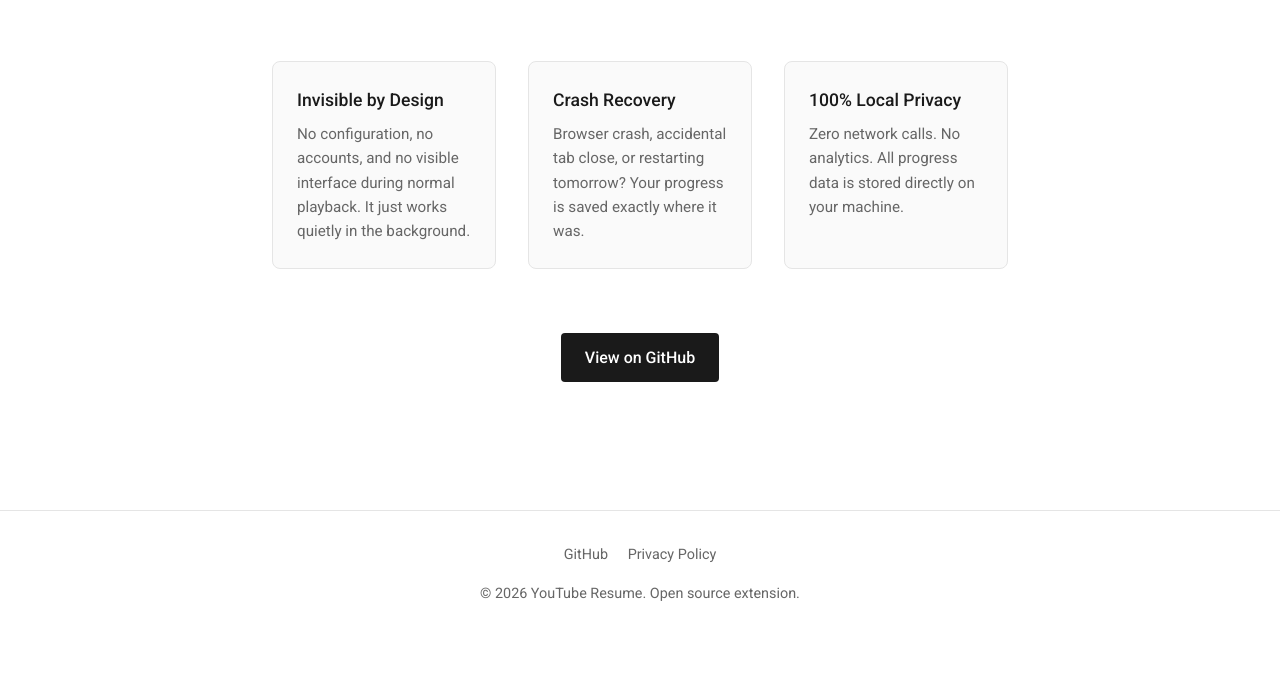
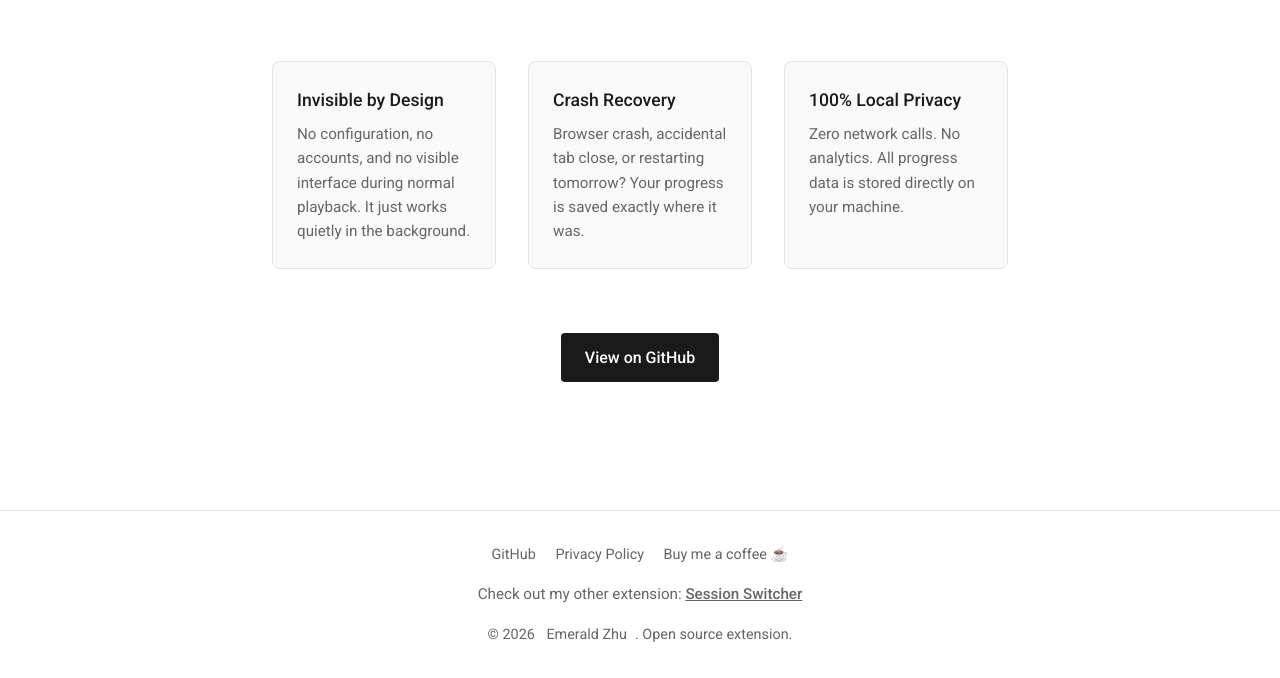
Before and after one commit to EmeraldZhu/youtube-resume-site, a plain HTML site: page index.html in a window 1280 px wide. Shown: the part 219-897 px from the top of the page. Before the commit the page ends 856 px from the top, so only its background shows below. Drawn offline with Linux system fonts and the light colour scheme.

Commit message:
Add links and favicon to homepage and privacy page

```diff
--- a/index.html
+++ b/index.html
@@ -168,6 +168,17 @@
             margin-bottom: 1rem;
         }
 
+        .cross-promo {
+            margin-bottom: 1rem;
+            font-size: 0.95rem;
+        }
+
+        .cross-promo a {
+            font-weight: 500;
+            margin: 0;
+            text-decoration: underline;
+        }
+
         /* Responsive adjustments */
         @media (max-width: 600px) {
             h1 {
@@ -219,8 +230,14 @@
         <div class="footer-links">
             <a href="https://github.com/EmeraldZhu/youtube-resume" target="_blank" rel="noopener noreferrer">GitHub</a>
             <a href="/privacy/">Privacy Policy</a>
+            <a href="https://ko-fi.com/emeraldzhu" target="_blank" rel="noopener noreferrer">Buy me a coffee ☕</a>
         </div>
-        <p>&copy; 2026 YouTube Resume. Open source extension.</p>
+
+        <div class="cross-promo">
+            <p>Check out my other extension: <a href="https://sessionswitcher.emeraldzhu.com/" target="_blank" rel="noopener noreferrer">Session Switcher</a></p>
+        </div>
+
+        <p>&copy; 2026 <a href="https://emeraldzhu.com" target="_blank" rel="noopener noreferrer">Emerald Zhu</a>. Open source extension.</p>
     </footer>
 
 </body>
```
Also changed, not shown: privacy/index.html (+7 -1 lines).
